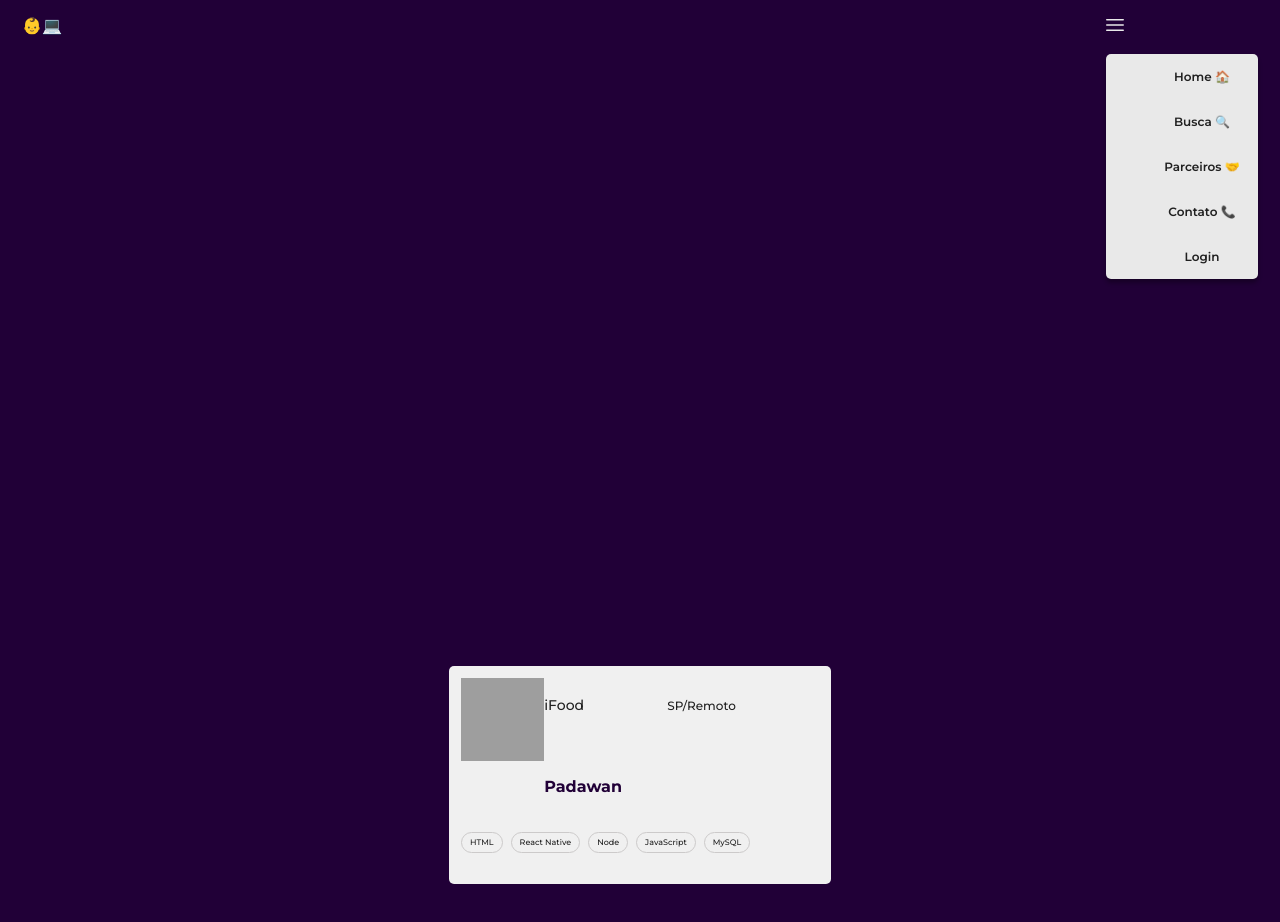
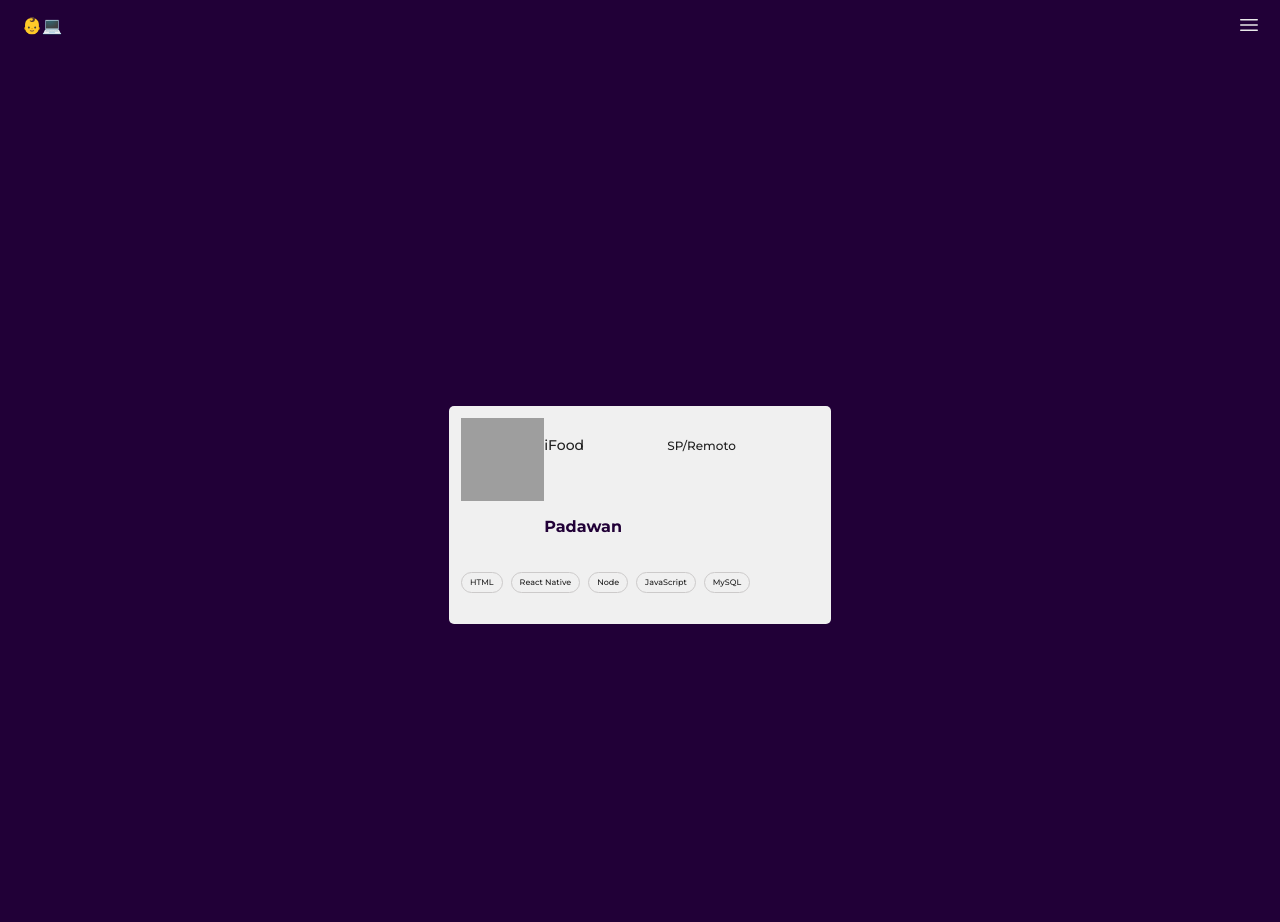
Before and after one commit to PedroMarianoAlmeida/baby-dev-2022, a Next.js app: page / in a window 1280 px wide. Shown: the top 922 px of the page. Built offline with nearby package versions, Linux system fonts and the light colour scheme; grey boxes are pictures that could not be loaded.

Commit message:
show hide menu item logic

```diff
--- a/src/components/Menu/Menu.module.css
+++ b/src/components/Menu/Menu.module.css
@@ -2,6 +2,12 @@
   display: flex;
   justify-content: space-between;
   padding: 16px 22px;
+}
+
+#navContainer {
+  display: flex;
+  flex-direction: column;
+  align-items: flex-end;
 }
 
 #menuContainer {
@@ -10,6 +16,7 @@
   border-radius: 5px;
 
   width: 112px;
+  padding: 0;
 }
 
 .menuItem {
--- a/src/components/Menu/index.tsx
+++ b/src/components/Menu/index.tsx
@@ -1,13 +1,21 @@
+import { useState } from "react";
 import Image from "next/image";
 import styles from "./Menu.module.css";
 
 const Menu = () => {
+  const [showMenu, setShowMenu] = useState(false);
   return (
     <div id={styles.root}>
       <div>👶💻</div>
-      <div>
-        <Image src={"/icons/menu-burger.svg"} width={18} height={18} />
-        <nav>
+      <div id={styles.navContainer}>
+        <Image
+          src={"/icons/menu-burger.svg"}
+          width={18}
+          height={18}
+          onClick={() => setShowMenu(!showMenu)}
+        />
+        {showMenu ? (
+          <nav onMouseLeave={() => setShowMenu(false)}>
             <ul id={styles.menuContainer}>
               <li className={styles.menuItem}>Home 🏠</li>
               <li className={styles.menuItem}>Busca 🔍</li>
@@ -16,6 +24,7 @@ const Menu = () => {
               <li className={styles.menuItem}>Login</li>
             </ul>
           </nav>
+        ) : null}
       </div>
     </div>
   );
```
Lines whose indentation alone changed are shown as unchanged.
